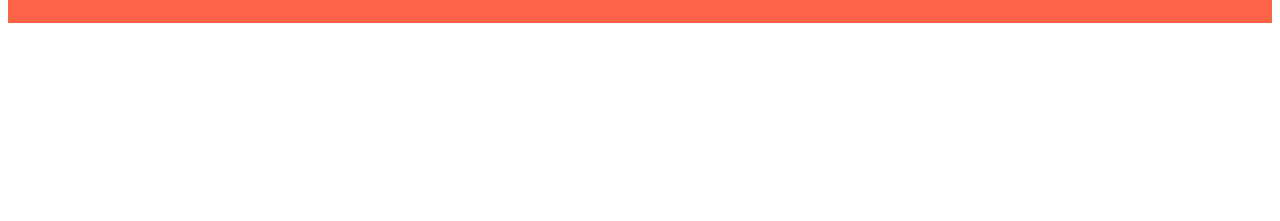
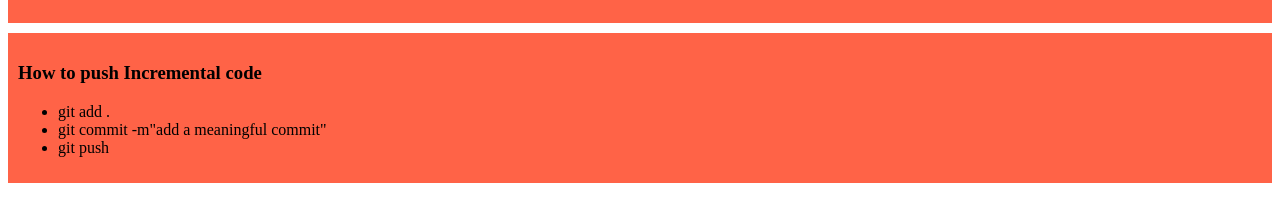
Before and after one commit to moontasirbillah0/my-third-repo, a plain HTML site: page index.html in a window 1280 px wide. Shown: the part 399-620 px from the top of the page. Drawn offline with Linux system fonts and the light colour scheme.

Commit message:
added a list to push code

```diff
--- a/index.html
+++ b/index.html
@@ -27,6 +27,14 @@
             quasi voluptatum beatae reprehenderit sit inventore laborum quisquam reiciendis unde quia, molestias sint
             atque!</p>
     </div>
+    <div>
+        <h3>How to push Incremental code</h3>
+        <ul>
+            <li>git add .</li>
+            <li>git commit -m"add a meaningful commit"</li>
+            <li>git push</li>
+        </ul>
+    </div>
 </body>
 
 </html>
```
